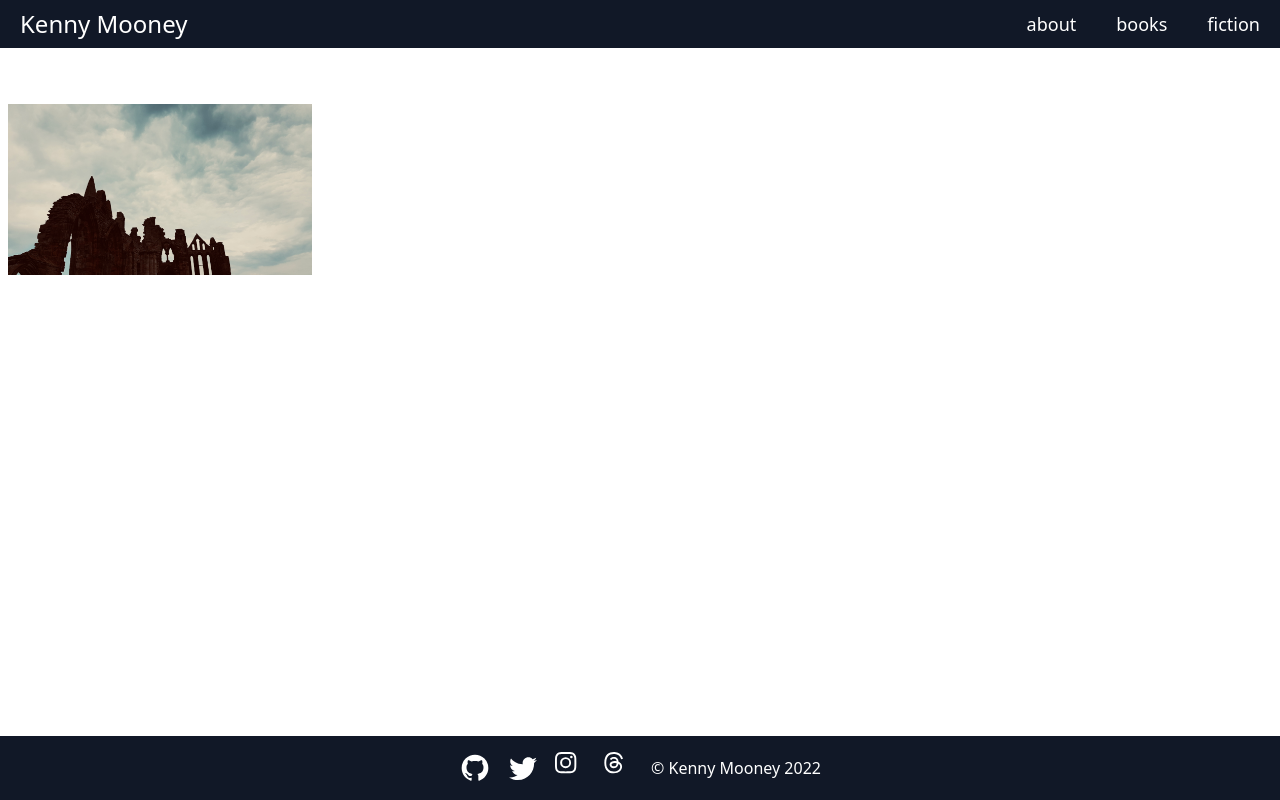
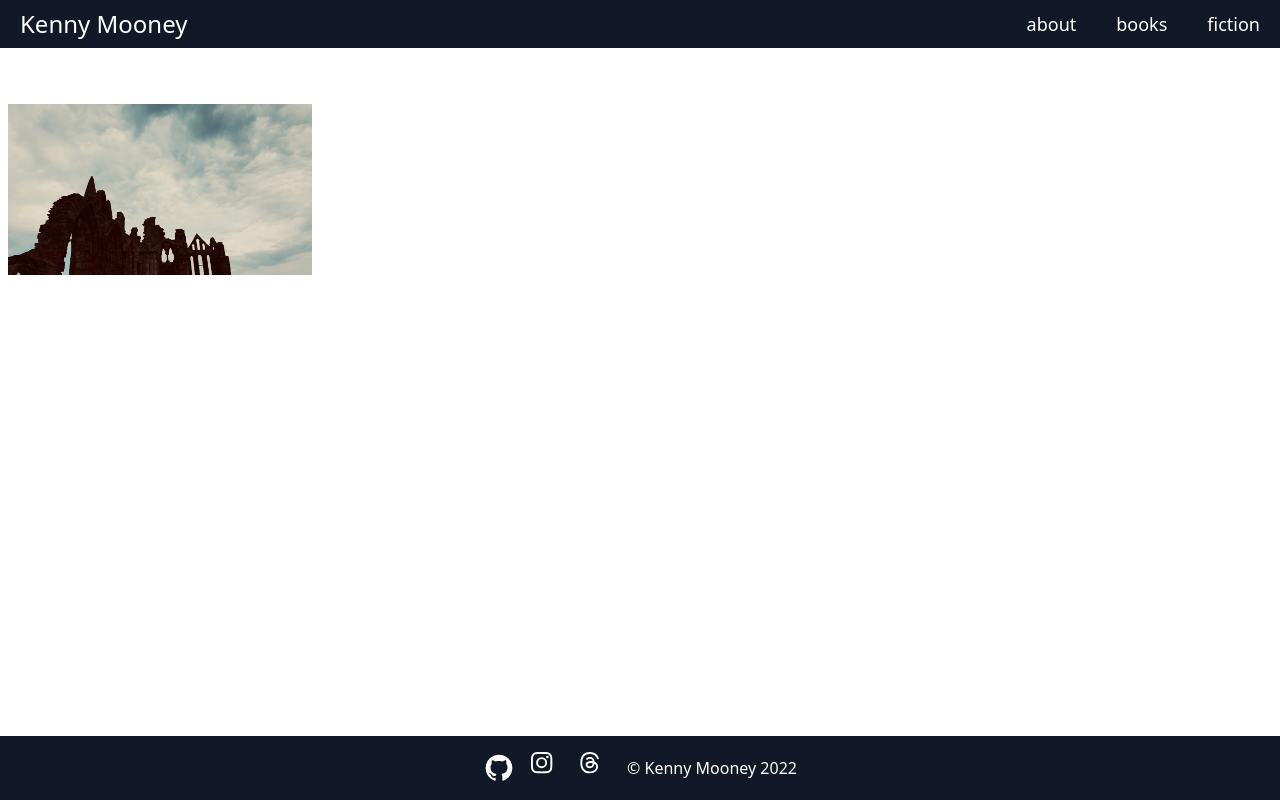
Before and after one commit to KCM78/kcm78.github.io, a Next.js app: page / in a window 1280 px wide. Built offline with nearby package versions, Linux system fonts and the light colour scheme.

Commit message:
remove twitter icon

```diff
--- a/components/Layout/Footer.js
+++ b/components/Layout/Footer.js
@@ -10,12 +10,6 @@ export default function Footer() {
               <svg width="32" height="32" fill="none" viewBox="0 0 24 24">
                 <title>GitHub</title>
                 <path fill="currentColor" d="M12,2A10,10 0 0,0 2,12C2,16.42 4.87,20.17 8.84,21.5C9.34,21.58 9.5,21.27 9.5,21C9.5,20.77 9.5,20.14 9.5,19.31C6.73,19.91 6.14,17.97 6.14,17.97C5.68,16.81 5.03,16.5 5.03,16.5C4.12,15.88 5.1,15.9 5.1,15.9C6.1,15.97 6.63,16.93 6.63,16.93C7.5,18.45 8.97,18 9.54,17.76C9.63,17.11 9.89,16.67 10.17,16.42C7.95,16.17 5.62,15.31 5.62,11.5C5.62,10.39 6,9.5 6.65,8.79C6.55,8.54 6.2,7.5 6.75,6.15C6.75,6.15 7.59,5.88 9.5,7.17C10.29,6.95 11.15,6.84 12,6.84C12.85,6.84 13.71,6.95 14.5,7.17C16.41,5.88 17.25,6.15 17.25,6.15C17.8,7.5 17.45,8.54 17.35,8.79C18,9.5 18.38,10.39 18.38,11.5C18.38,15.32 16.04,16.16 13.81,16.41C14.17,16.72 14.5,17.33 14.5,18.26C14.5,19.6 14.5,20.68 14.5,21C14.5,21.27 14.66,21.59 15.17,21.5C19.14,20.16 22,16.42 22,12A10,10 0 0,0 12,2Z"></path>
-              </svg>
-            </Link>
-            <Link className='text-white' href="https://twitter.com/kinee78">
-              <svg width="32" height="32" fill="none" viewBox="0 0 24 24">
-                <title>Twitter</title>
-                <path fill="currentColor" d="M22.46,6C21.69,6.35 20.86,6.58 20,6.69C20.88,6.16 21.56,5.32 21.88,4.31C21.05,4.81 20.13,5.16 19.16,5.36C18.37,4.5 17.26,4 16,4C13.65,4 11.73,5.92 11.73,8.29C11.73,8.63 11.77,8.96 11.84,9.27C8.28,9.09 5.11,7.38 3,4.79C2.63,5.42 2.42,6.16 2.42,6.94C2.42,8.43 3.17,9.75 4.33,10.5C3.62,10.5 2.96,10.3 2.38,10C2.38,10 2.38,10 2.38,10.03C2.38,12.11 3.86,13.85 5.82,14.24C5.46,14.34 5.08,14.39 4.69,14.39C4.42,14.39 4.15,14.36 3.89,14.31C4.43,16 6,17.26 7.89,17.29C6.43,18.45 4.58,19.13 2.56,19.13C2.22,19.13 1.88,19.11 1.54,19.07C3.44,20.29 5.7,21 8.12,21C16,21 20.33,14.46 20.33,8.79C20.33,8.6 20.33,8.42 20.32,8.23C21.16,7.63 21.88,6.87 22.46,6Z"></path>
               </svg>
             </Link>
             <Link className='text-white' href="https://www.instagram.com/kenny__mooney">
```
